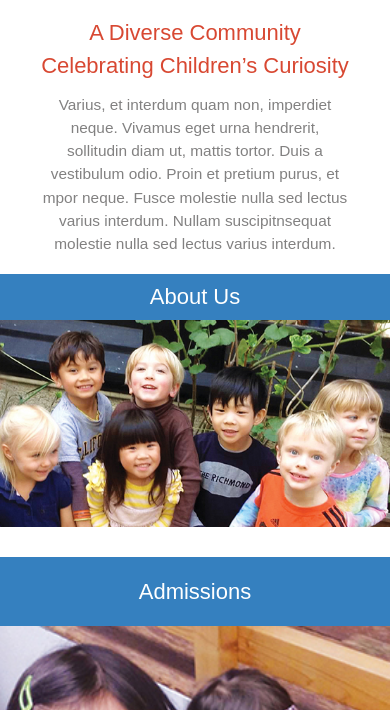
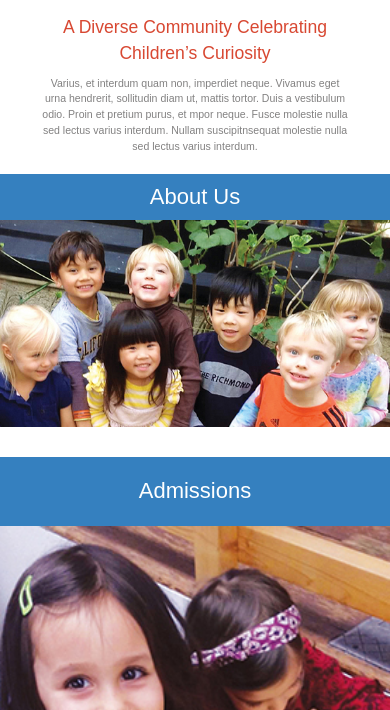
Before and after one commit to lolacreative/lolacreative.github.io, a plain HTML site: page index.html in a window 390 px wide. Shown: the part 134-844 px from the top of the page. Drawn offline with Linux system fonts and the light colour scheme.

Commit message:
July 24 C

```diff
--- a/css/main.css
+++ b/css/main.css
@@ -233,14 +233,14 @@ nav, nav a, nav a:hover, a:active {
 
 
 #headline {
-	font-size: 100%;
+	font-size: 80%;
     width: none;
 	margin-bottom: 5%;
 	padding: 0 10%;
 }
 
 #headline p {
-	font-size: 70%;
+	font-size: 60%;
 	line-height: 150%;
 }
 
```
